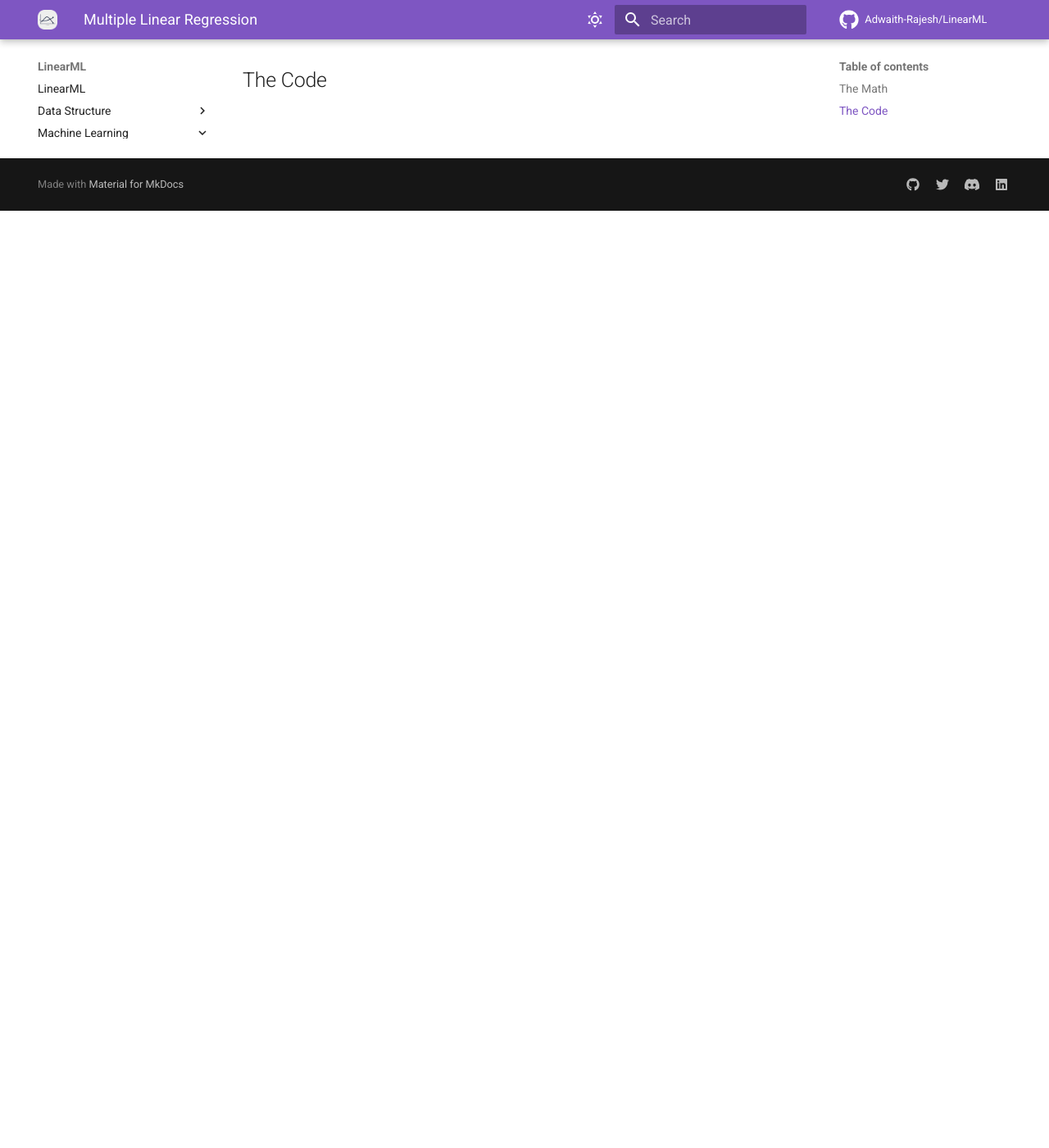
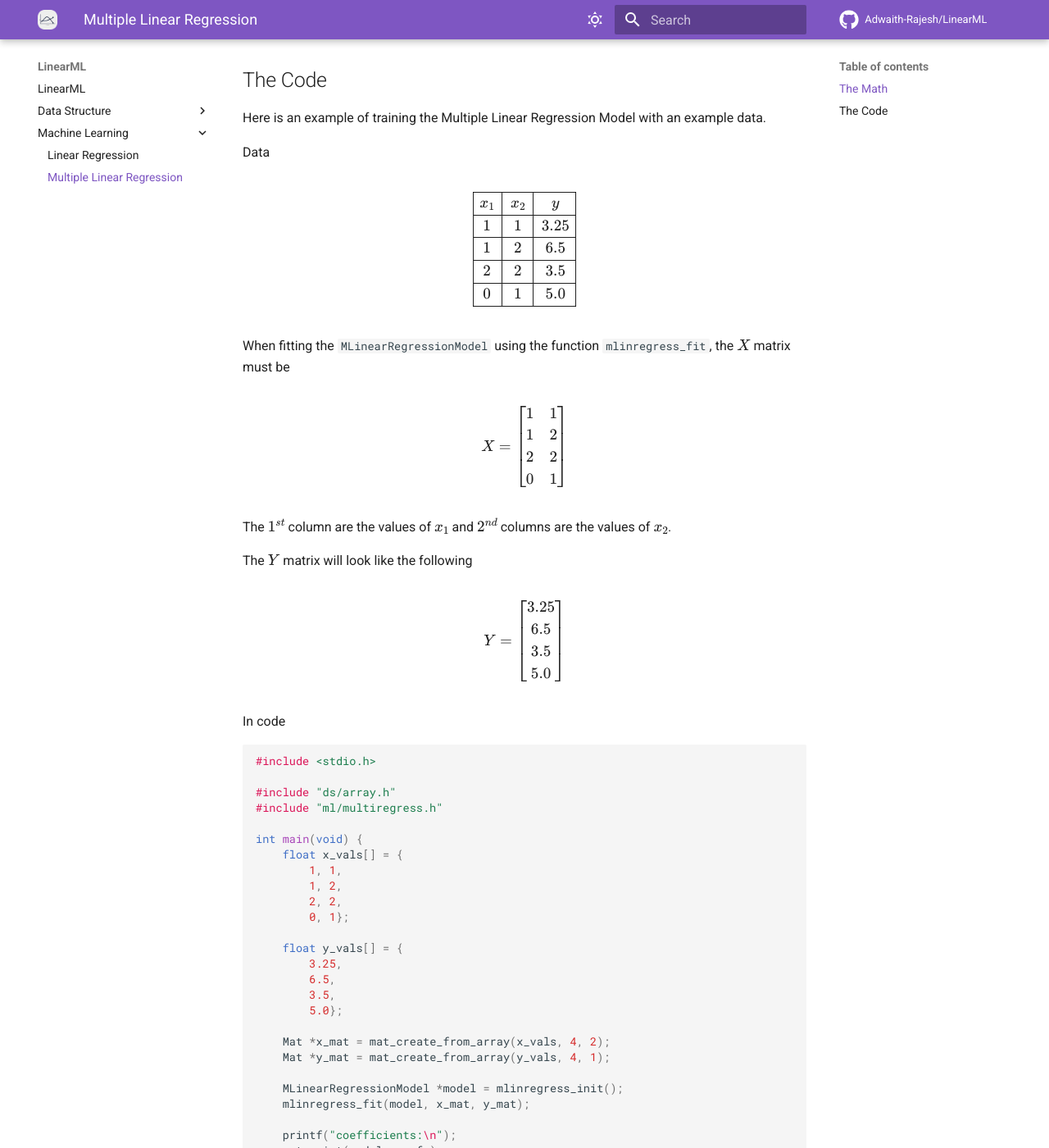
Before and after one commit to Adwaith-Rajesh/LinearML, an MkDocs documentation site: the page built from docs/ml/multiregress.md, in a window 1280 px wide and 1400 px high, scrolled down 1143 px. Shown: the whole window at 82% size. Built offline with MkDocs 1.6.1 and Material for MkDocs 9.7.7, drawn with Linux system fonts in a browser that asks for light colours; comment, search, counter and statistics services are not loaded; some of the changed text lies outside the part shown.

Commit message:
mlinregress: updated the docs, added code sample

````diff
--- a/docs/ml/multiregress.md
+++ b/docs/ml/multiregress.md
@@ -69,3 +69,103 @@
 The proof for this derivation can be found [here](https://www.youtube.com/watch?v=fBaXhzlSO18).
 
 ## The Code
+
+Here is an example of training the Multiple Linear Regression Model with an example data.
+
+Data
+
+$$
+\begin{array}{|c|c|c|}
+\hline
+    \text{${x_1}$} & \text{${x_2}$} & \text{${y}$} \\
+\hline
+    1 & 1 & 3.25 \\
+\hline
+    1 & 2 & 6.5 \\
+\hline
+    2 & 2 & 3.5 \\
+\hline
+    0 & 1 & 5.0 \\
+\hline
+\end{array}
+$$
+
+When fitting the `MLinearRegressionModel` using the function `mlinregress_fit`, the $X$ matrix must be
+
+$$
+X =
+\begin{bmatrix}
+1 & 1 \\
+1 & 2 \\
+2 & 2 \\
+0 & 1 \\
+\end{bmatrix}
+$$
+
+The $1^{st}$ column are the values of $x_1$ and $2^{nd}$ columns are the values of $x_2$.
+
+The $Y$ matrix will look like the following
+
+$$
+Y =
+\begin{bmatrix}
+3.25 \\
+6.5 \\
+3.5 \\
+5.0 \\
+\end{bmatrix}
+$$
+
+In code
+
+```c
+#include <stdio.h>
+
+#include "ds/array.h"
+#include "ml/multiregress.h"
+
+int main(void) {
+    float x_vals[] = {
+        1, 1,
+        1, 2,
+        2, 2,
+        0, 1};
+
+    float y_vals[] = {
+        3.25,
+        6.5,
+        3.5,
+        5.0};
+
+    Mat *x_mat = mat_create_from_array(x_vals, 4, 2);
+    Mat *y_mat = mat_create_from_array(y_vals, 4, 1);
+
+    MLinearRegressionModel *model = mlinregress_init();
+    mlinregress_fit(model, x_mat, y_mat);
+
+    printf("coefficients:\n");
+    mat_print(model->coefs);
+    printf("intercept: %f\n", model->intercept);
+
+    // Array *arr = arr_create(2);
+    // ARR_AT(arr, 0) = 4;
+    // ARR_AT(arr, 1) = 3;
+
+    printf("predicted: %f\n", mlinregress_predict(model, (float[]){4, 3}, 2));
+    // printf("predicted: %f\n", mlinregress_predict_arr(model, arr));
+
+    mat_free_no_array(x_mat);
+    mat_free_no_array(y_mat);
+    mlinregress_free(model);
+}
+```
+
+Run the code, instructions [here](https://adwaith-rajesh.github.io/LinearML/#testing-the-install)
+
+```console
+coefficients:
+  -2.38
+  3.25
+intercept: 2.062500
+predicted: 2.312500
+```
````
